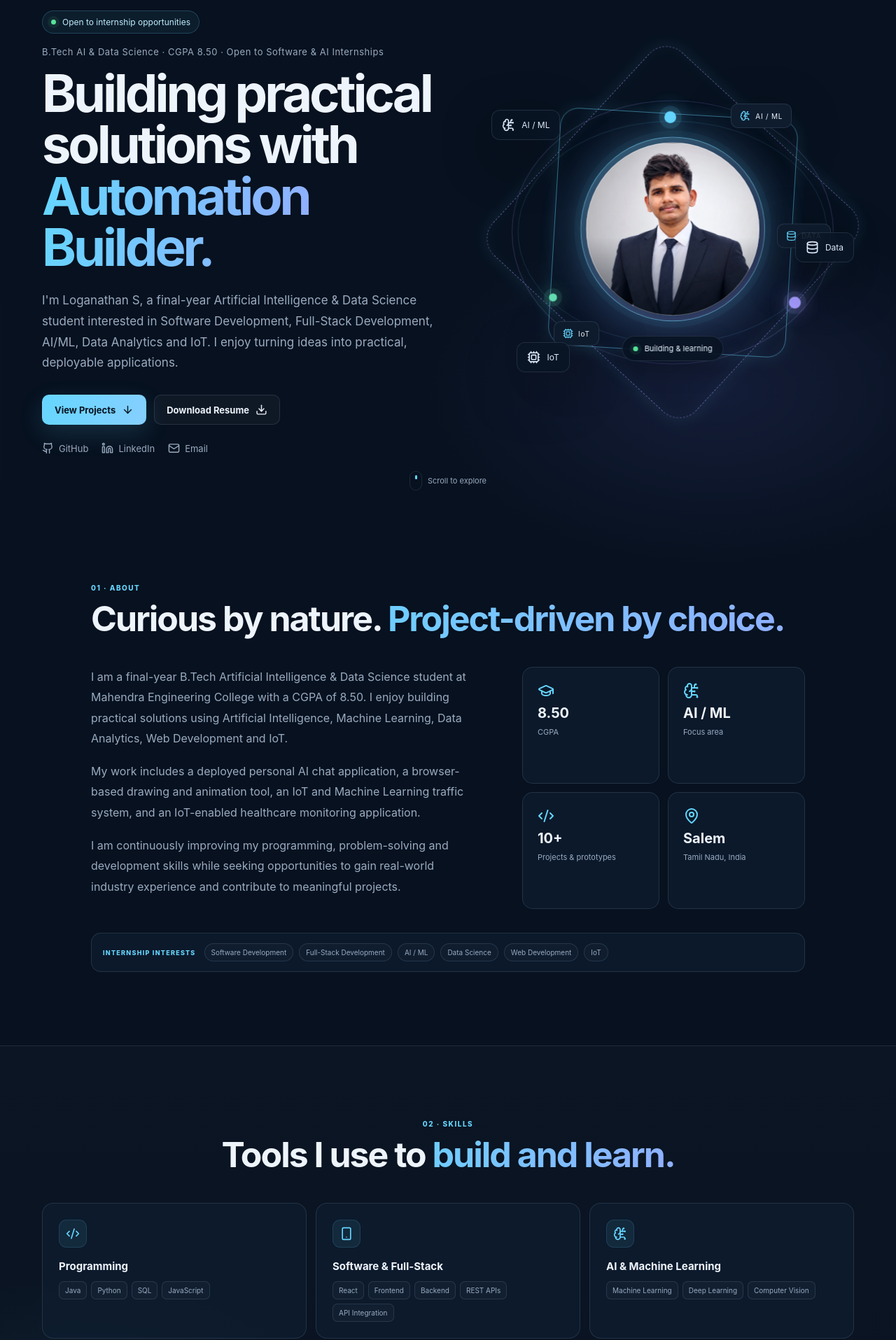
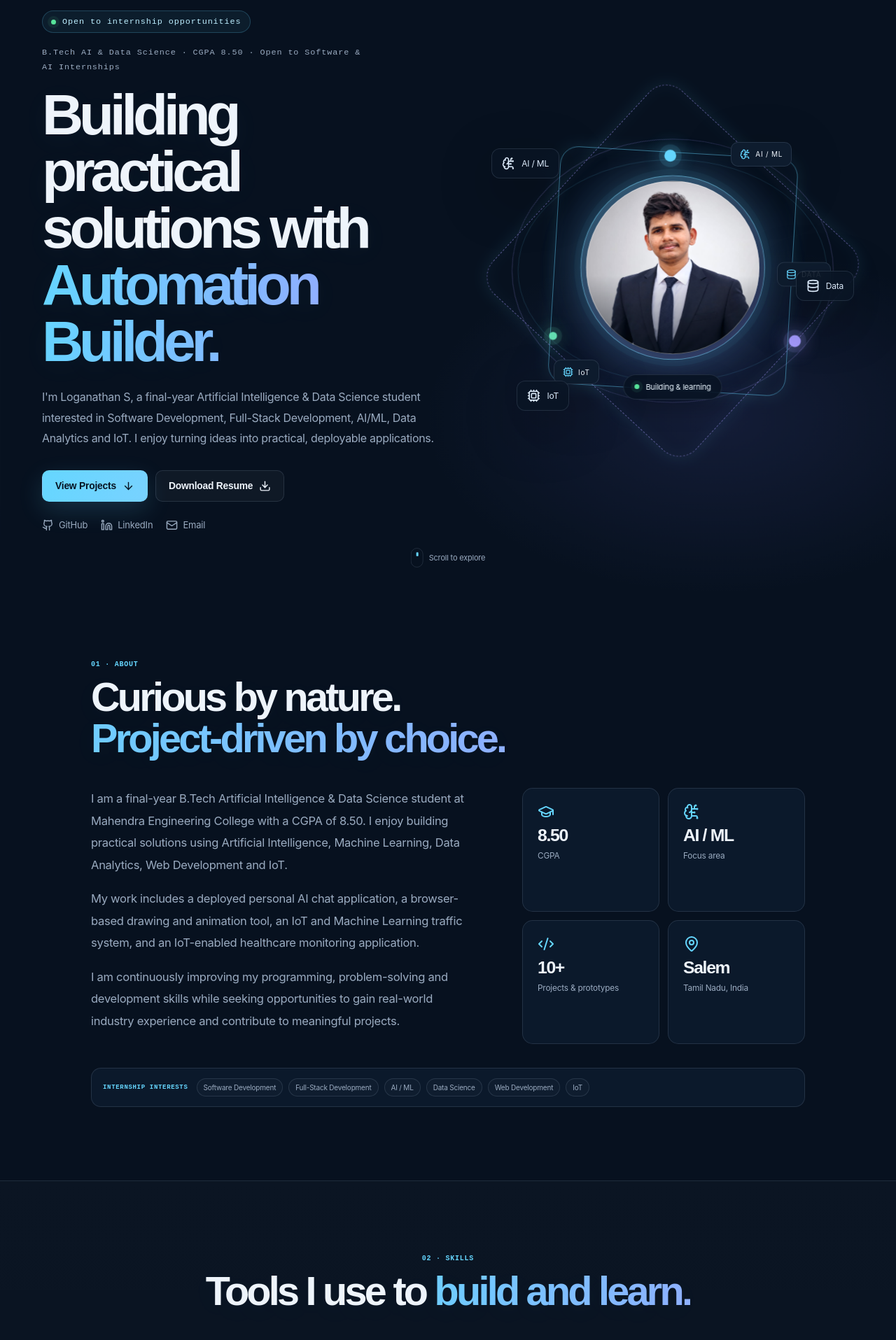
Before and after one commit to sloganathan288-dev/loganathan-portfolio, a React (Vite) app: page / in a window 1280 px wide. Shown: the part 160-2075 px from the top of the page at 70% size. Built offline with nearby package versions, Linux system fonts and the light colour scheme.

Commit message:
Upgrade portfolio typography and motion design

```diff
--- a/src/styles.css
+++ b/src/styles.css
@@ -190,3 +190,87 @@ html.light .portrait-status{background:rgba(255,255,255,.88);color:var(--text)}
  *,*::before,*::after{scroll-behavior:auto!important;animation-duration:.01ms!important;animation-iteration-count:1!important;transition-duration:.01ms!important}
  .reveal{opacity:1;transform:none;filter:none}
 }
+
+
+/* ── Editorial typography + full-page motion system ── */
+@import url('https://fonts.googleapis.com/css2?family=DM+Mono:wght@400;500&family=Manrope:wght@400;500;600;700;800&family=Space+Grotesk:wght@400;500;600;700&display=swap');
+:root{
+  --font-display:"Space Grotesk", "Manrope", sans-serif;
+  --font-body:"Manrope", Inter, sans-serif;
+  --font-mono:"DM Mono", monospace;
+  --type-xs:clamp(.68rem,.62rem + .15vw,.76rem);
+  --type-sm:clamp(.78rem,.72rem + .18vw,.9rem);
+  --type-base:clamp(.92rem,.86rem + .22vw,1.04rem);
+  --type-lg:clamp(1.08rem,1rem + .4vw,1.3rem);
+  --type-xl:clamp(1.45rem,1.2rem + 1vw,2.1rem);
+}
+html{font-family:var(--font-body);font-optical-sizing:auto;text-rendering:optimizeLegibility}
+body{font-family:var(--font-body);font-size:var(--type-base);letter-spacing:-.012em;-webkit-font-smoothing:antialiased}
+h1,h2,h3,h4,.brand,.btn,.small-btn,.nav-links button{font-family:var(--font-display)}
+h1,h2,h3,h4{font-weight:700;text-wrap:balance}
+p{ text-wrap:pretty }
+.brand{font-size:18px;letter-spacing:-.045em;font-weight:700}
+.nav-links button{font-size:12px;font-weight:600;letter-spacing:.015em}
+.hero-kicker,.eyebrow,.section-label,.project-meta,.timeline-date,.experience-period,.cert-label,.interest-title{font-family:var(--font-mono);letter-spacing:.075em}
+.hero-kicker{font-size:var(--type-xs);line-height:1.8}
+.eyebrow{font-size:var(--type-xs);font-weight:500}
+.hero h1{font-family:var(--font-display);font-size:clamp(3.2rem,6.4vw,5.65rem);line-height:.99;letter-spacing:-.075em;font-weight:700}
+.hero-text{font-size:clamp(1rem,1.12vw,1.13rem);line-height:1.85;letter-spacing:-.02em;max-width:610px}
+.section-head h2,.cta h2{font-family:var(--font-display);font-size:clamp(2.35rem,4.5vw,3.65rem);line-height:1.02;letter-spacing:-.065em;font-weight:700}
+.section-head>p:last-child,.about-text p,.cta p:not(.section-label){font-size:var(--type-base);line-height:1.9;letter-spacing:-.018em}
+.skill-card h3,.project-body h3,.experience-card h3,.timeline-content h3,.cert-card h3{font-family:var(--font-display);letter-spacing:-.035em;font-weight:700}
+.skill-card h3{font-size:1.08rem}
+.tags span,.project-tech span{font-family:var(--font-mono);font-size:var(--type-xs);letter-spacing:-.025em;padding:7px 9px}
+.project-meta{font-size:9px}
+.project-body h3{font-size:clamp(1.2rem,1.7vw,1.5rem);line-height:1.2}
+.project-body p,.experience-card>p:not(.experience-period),.timeline-content p,.modal-content>p{font-size:var(--type-sm);line-height:1.85;letter-spacing:-.012em}
+.btn{font-size:var(--type-sm);font-weight:700;letter-spacing:-.015em;padding:13px 18px}
+.small-btn{font-family:var(--font-mono);font-size:var(--type-xs);font-weight:500;letter-spacing:-.025em}
+.stat-card strong{font-family:var(--font-display);font-size:1.55rem;letter-spacing:-.055em}
+.stat-card span,.contact-card small,.footer-inner{font-size:var(--type-xs)}
+.contact-card strong{font-family:var(--font-display);font-size:var(--type-sm);letter-spacing:-.025em}
+.timeline-content h3{font-size:1.25rem}
+.modal-content h2{font-family:var(--font-display);font-size:clamp(1.8rem,3vw,2.35rem);letter-spacing:-.06em}
+.modal-content h4{font-family:var(--font-mono);font-size:var(--type-xs)}
+/* Fine detail: restrained glow, animated underline and tactile interactions */
+.nav-links button{position:relative}
+.nav-links button:after{content:"";position:absolute;left:11px;right:11px;bottom:4px;height:1px;background:linear-gradient(90deg,var(--accent),var(--accent2));transform:scaleX(0);transform-origin:left;transition:transform .3s ease}
+.nav-links button:hover:after{transform:scaleX(1)}
+.section-head h2,.hero h1,.cta h2{ text-shadow:0 8px 38px rgba(101,214,255,.055) }
+.project-card,.skill-card,.experience-card,.cert-card,.contact-card,.stat-card,.github-banner,.cta-box{backdrop-filter:blur(16px);transition:transform .55s cubic-bezier(.2,.8,.2,1),border-color .4s ease,box-shadow .45s ease,background .4s ease}
+.project-card:hover,.experience-card:hover{transform:translateY(-9px) scale(1.008)}
+.skill-card:hover,.stat-card:hover,.contact-card:hover{transform:translateY(-7px) scale(1.018)}
+.project-card:before,.skill-card:before,.contact-card:before{content:"";position:absolute;inset:0;pointer-events:none;border-radius:inherit;background:linear-gradient(115deg,transparent 20%,rgba(101,214,255,.075),transparent 68%);opacity:0;transform:translateX(-35%);transition:opacity .45s ease,transform .65s ease}
+.project-card,.skill-card,.contact-card{position:relative;isolation:isolate}
+.project-card:hover:before,.skill-card:hover:before,.contact-card:hover:before{opacity:1;transform:translateX(20%)}
+.btn,.small-btn,.icon-btn,.menu-btn{transition:transform .3s cubic-bezier(.2,.8,.2,1),box-shadow .3s ease,border-color .3s ease,background .3s ease}
+.btn:active,.small-btn:active,.icon-btn:active,.menu-btn:active{transform:scale(.96)}
+.hero-actions .btn.primary{background-size:180% 100%;background-position:0 50%;transition:background-position .5s ease,transform .3s ease,box-shadow .3s ease}
+.hero-actions .btn.primary:hover{background-position:100% 50%;box-shadow:0 16px 42px rgba(101,214,255,.24)}
+/* Sections and all major content blocks reveal progressively as the page is explored. */
+.section.reveal{transition:opacity .9s ease,transform .9s cubic-bezier(.18,.72,.22,1),filter .9s ease}
+.section.reveal:not(.is-visible){transform:translateY(38px);filter:blur(7px)}
+.section.reveal.is-visible{transform:translateY(0);filter:blur(0)}
+.section:not(.hero) .section-head.reveal{transition-delay:.08s}
+.project-card.reveal,.skill-card.reveal,.experience-card.reveal,.timeline-item.reveal,.contact-card.reveal{transition-duration:.8s}
+.project-card.reveal:nth-child(3n+2),.skill-card.reveal:nth-child(3n+2),.contact-card.reveal:nth-child(3n+2){transition-delay:.12s}
+.project-card.reveal:nth-child(3n),.skill-card.reveal:nth-child(3n),.contact-card.reveal:nth-child(3n){transition-delay:.2s}
+.footer{position:relative;overflow:hidden}
+.footer:before{content:"";position:absolute;left:-20%;right:-20%;top:0;height:1px;background:linear-gradient(90deg,transparent,var(--accent),var(--accent2),transparent);background-size:200% 100%;animation:footer-line 8s linear infinite}
+@keyframes footer-line{to{background-position:200% 0}}
+/* Avoid hover lift on touch screens and keep typography comfortable on narrow devices. */
+@media(max-width:760px){
+ .hero h1{font-size:clamp(2.85rem,10vw,4.1rem);letter-spacing:-.07em}
+ .section-head h2,.cta h2{font-size:clamp(2.15rem,8vw,3rem)}
+ .hero-text{font-size:1rem;line-height:1.8}
+ .project-body{padding:20px}
+ .project-body h3{font-size:1.3rem}
+ .nav-links button{font-size:14px}
+}
+@media(hover:none){
+ .project-card:hover,.skill-card:hover,.experience-card:hover,.contact-card:hover,.stat-card:hover{transform:none}
+}
+@media(prefers-reduced-motion:reduce){
+ .footer:before{animation:none}
+ .project-card:before,.skill-card:before,.contact-card:before{display:none}
+}
```
